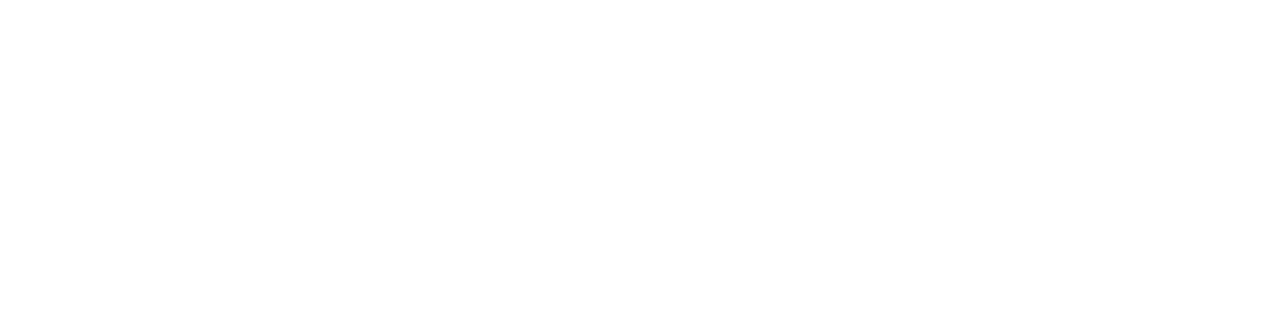
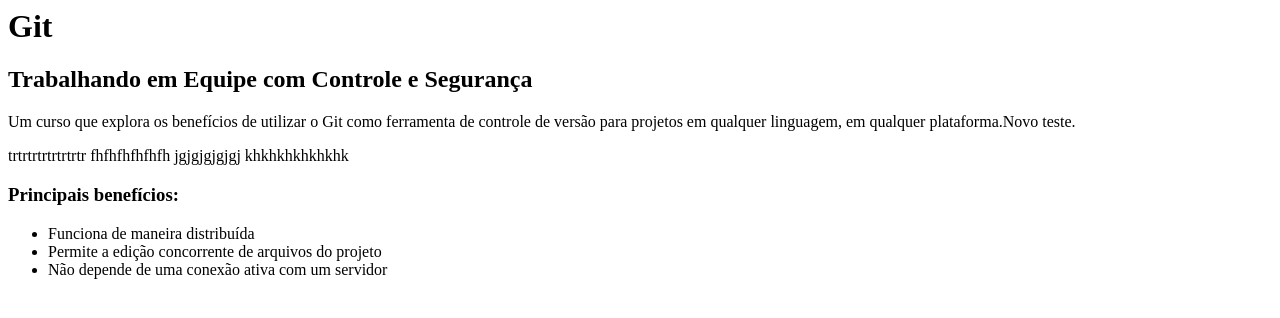
Before and after one commit to mzfinfo/curso-git, a plain HTML site: page index.html in a window 1280 px wide. Drawn offline with Linux system fonts and the light colour scheme.

Commit message:
iniciando procedimento

```diff
--- a/index.html
+++ b/index.html
@@ -1,6 +1,19 @@
 <html>
-	<head>
-	</head>
-	<body>
-	</body>
+    <head>
+    </head>
+    <body>
+        <h1>Git</h1>
+        <h2>Trabalhando em Equipe com Controle e Segurança</h2>
+
+        <p>Um curso que explora os benefícios de utilizar o Git como ferramenta de controle de versão para projetos em qualquer linguagem, em qualquer plataforma.Novo teste.</p>
+
+               <p> trtrtrtrtrtrtrtr fhfhfhfhfhfh jgjgjgjgjgj khkhkhkhkhkhk</p>
+
+        <h3>Principais benefícios:</h3>
+        <ul>
+            <li>Funciona de maneira distribuída</li>
+            <li>Permite a edição concorrente de arquivos do projeto</li>
+            <li>Não depende de uma conexão ativa com um servidor</li>
+        </ul>
+    </body>
 </html>
```
